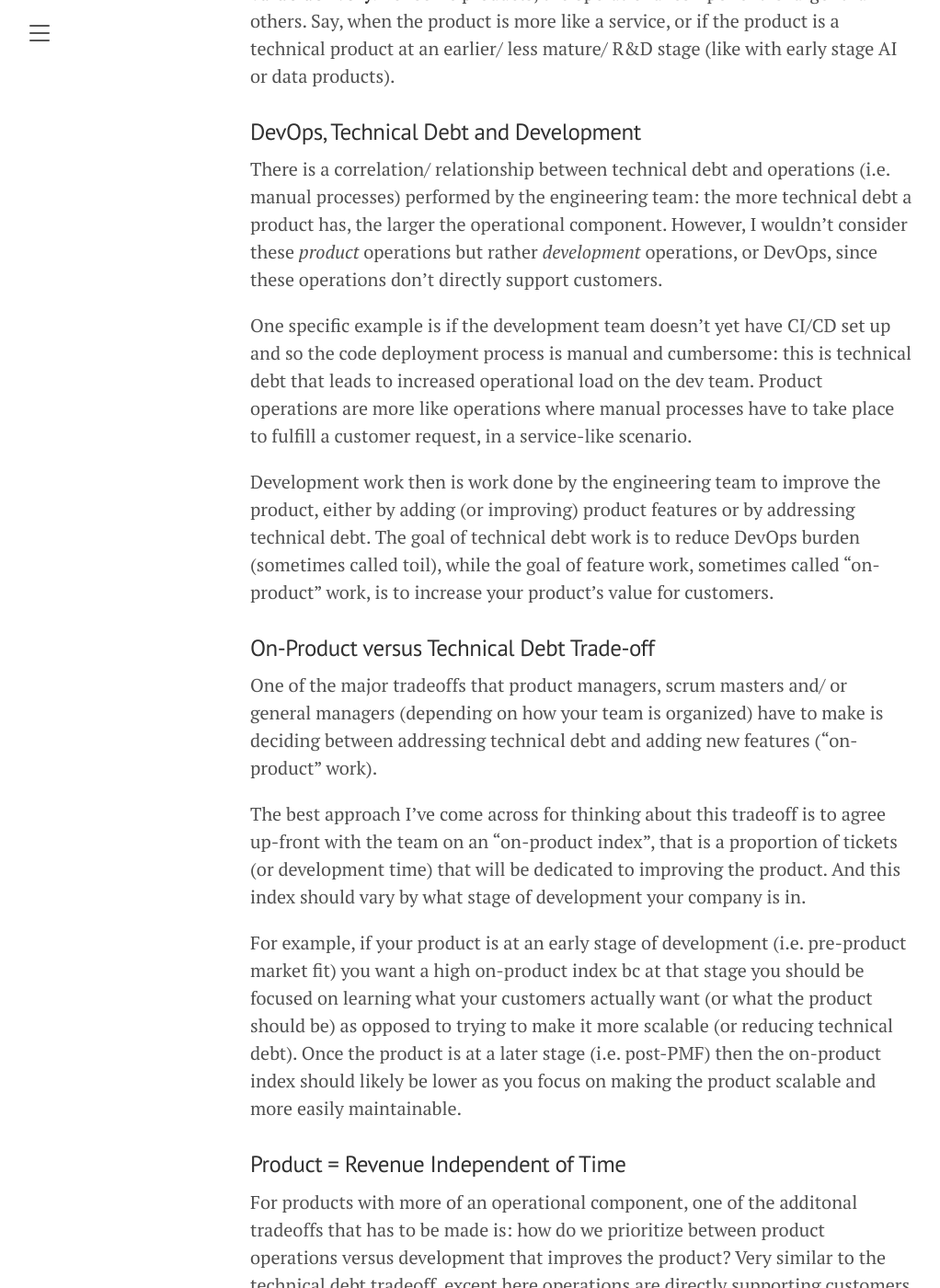
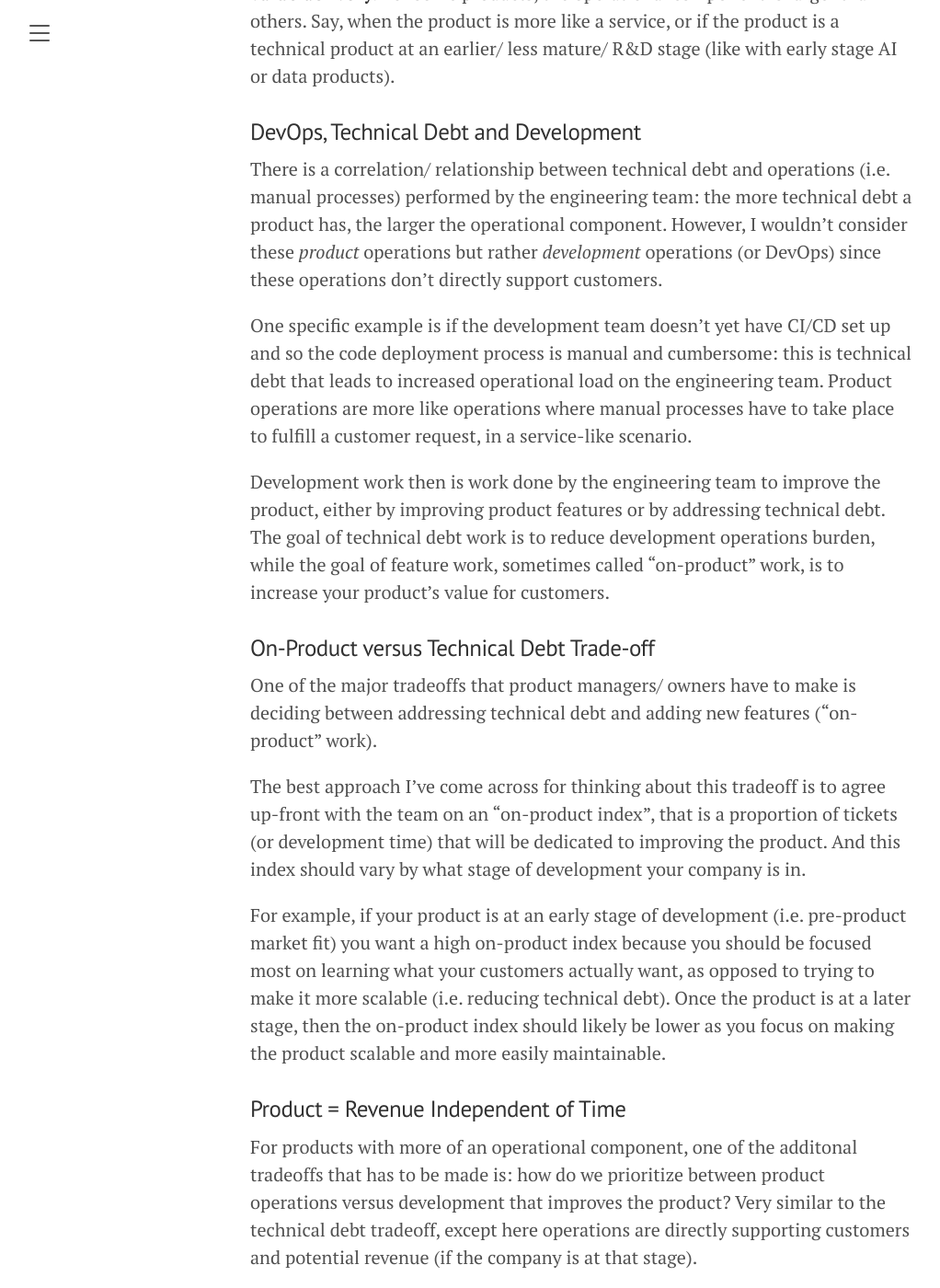
Before and after one commit to tmfarrell/tmfarrell.github.io, a Jekyll site: the page built from _posts/2022-03-24-ops_v_dev.md, in a window 1280 px wide and 1400 px high, scrolled down 622 px. Shown: the whole window at 92% size, without its empty margins (8-1030 px from the left). Built offline with Jekyll 4.4.1, drawn with Linux system fonts in a browser that asks for light colours.

Commit message:
some light edits

```diff
--- a/_posts/2022-03-24-ops_v_dev.md
+++ b/_posts/2022-03-24-ops_v_dev.md
@@ -15,19 +15,19 @@ The way I'm using product operations here is: **manual or semi-automated process
 
 ### DevOps, Technical Debt and Development
 
-There is a correlation/ relationship between technical debt and operations (i.e. manual processes) performed by the engineering team: the more technical debt a product has, the larger the operational component. However, I wouldn't consider these *product* operations but rather *development* operations, or DevOps, since these operations don't directly support customers.
+There is a correlation/ relationship between technical debt and operations (i.e. manual processes) performed by the engineering team: the more technical debt a product has, the larger the operational component. However, I wouldn't consider these *product* operations but rather *development* operations (or DevOps) since these operations don't directly support customers.
 
-One specific example is if the development team doesn't yet have CI/CD set up and so the code deployment process is manual and cumbersome: this is technical debt that leads to increased operational load on the dev team. Product operations are more like operations where manual processes have to take place to fulfill a customer request, in a service-like scenario.
+One specific example is if the development team doesn't yet have CI/CD set up and so the code deployment process is manual and cumbersome: this is technical debt that leads to increased operational load on the engineering team. Product operations are more like operations where manual processes have to take place to fulfill a customer request, in a service-like scenario.
 
-Development work then is work done by the engineering team to improve the product, either by adding (or improving) product features or by addressing technical debt. The goal of technical debt work is to reduce DevOps burden (sometimes called toil), while the goal of feature work, sometimes called "on-product" work, is to increase your product's value for customers.
+Development work then is work done by the engineering team to improve the product, either by improving product features or by addressing technical debt. The goal of technical debt work is to reduce development operations burden, while the goal of feature work, sometimes called "on-product" work, is to increase your product's value for customers.
 
 ### On-Product versus Technical Debt Trade-off
 
-One of the major tradeoffs that product managers, scrum masters and/ or general managers (depending on how your team is organized) have to make is deciding between addressing technical debt and adding new features ("on-product" work).
+One of the major tradeoffs that product managers/ owners have to make is deciding between addressing technical debt and adding new features ("on-product" work).
 
 The best approach I've come across for thinking about this tradeoff is to agree up-front with the team on an "on-product index", that is a proportion of tickets (or development time) that will be dedicated to improving the product. And this index should vary by what stage of development your company is in.
 
-For example, if your product is at an early stage of development (i.e. pre-product market fit) you want a high on-product index bc at that stage you should be focused on learning what your customers actually want (or what the product should be) as opposed to trying to make it more scalable (or reducing technical debt). Once the product is at a later stage (i.e. post-PMF) then the on-product index should likely be lower as you focus on making the product scalable and more easily maintainable.
+For example, if your product is at an early stage of development (i.e. pre-product market fit) you want a high on-product index because you should be focused most on learning what your customers actually want, as opposed to trying to make it more scalable (i.e. reducing technical debt). Once the product is at a later stage, then the on-product index should likely be lower as you focus on making the product scalable and more easily maintainable.
 
 ### Product = Revenue Independent of Time
 
```
